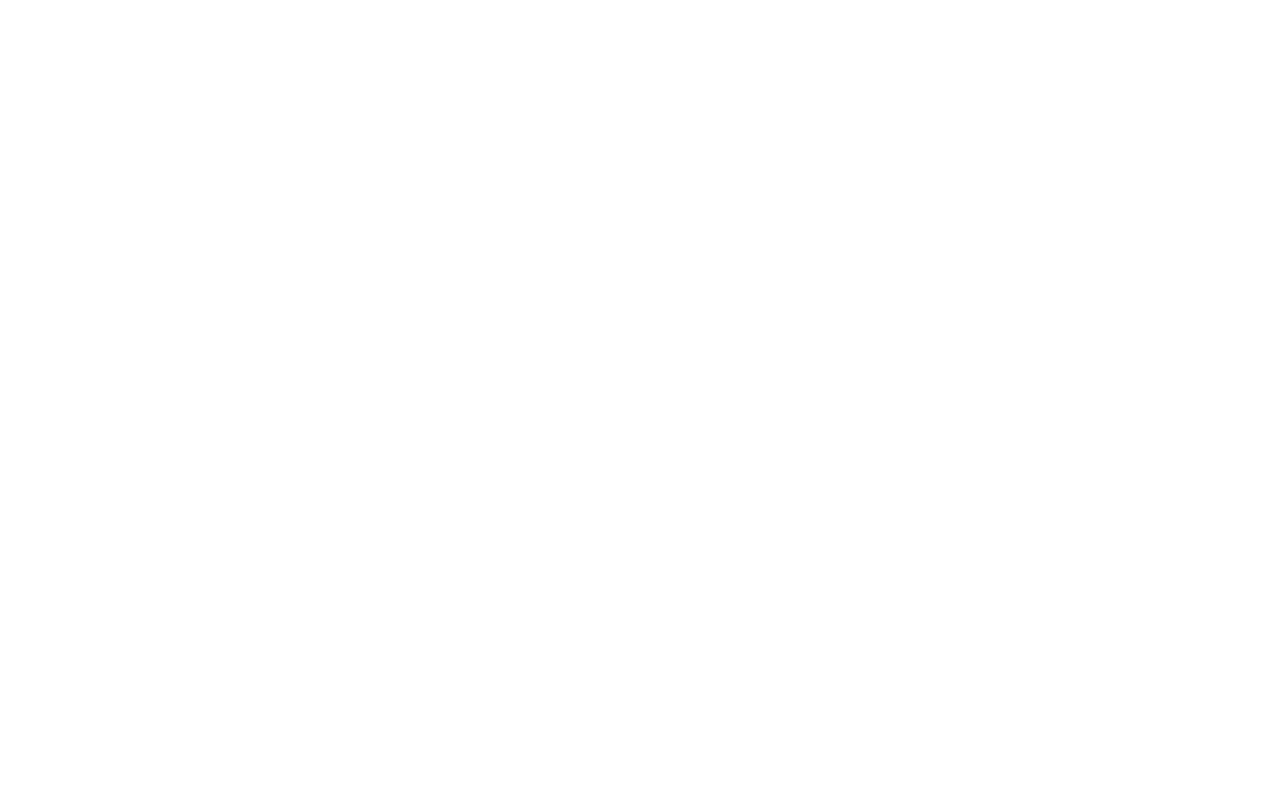
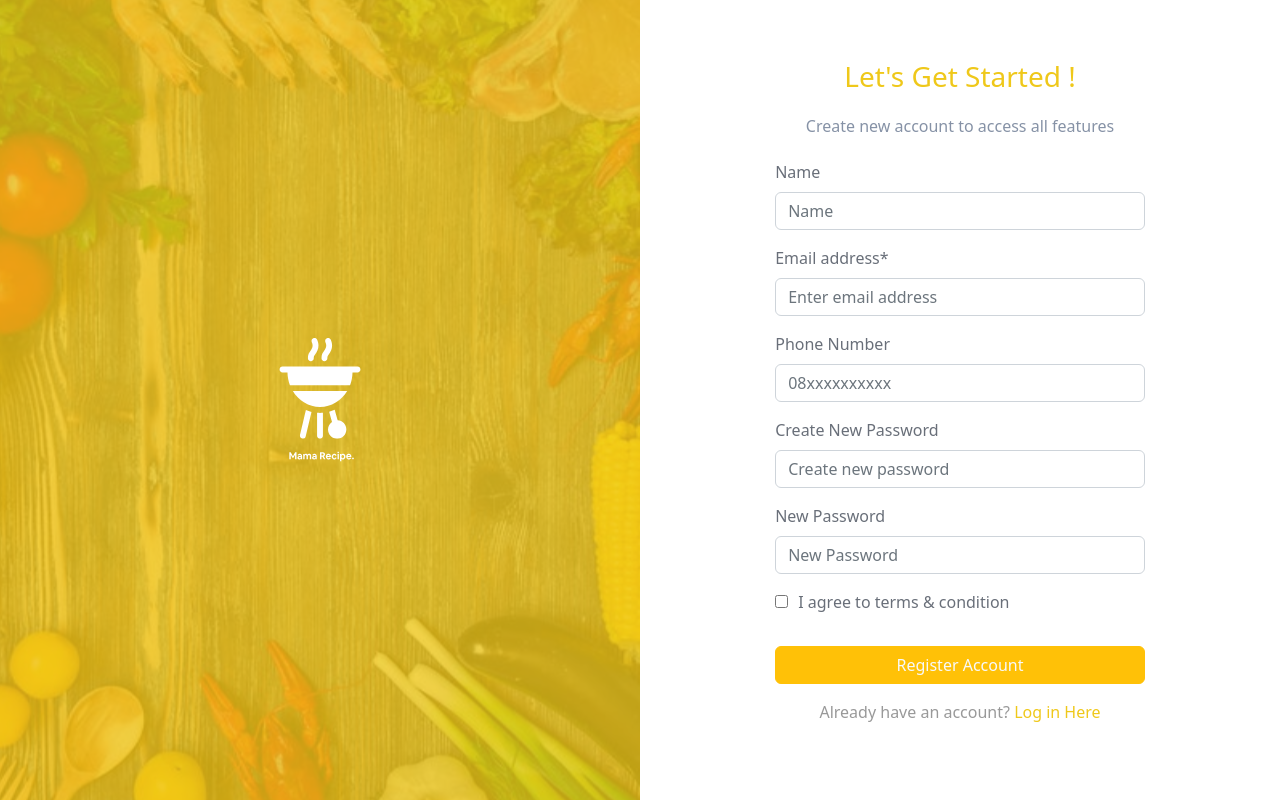
Before and after one commit to 20000710/Recipe-App-Frontend, a React (Create React App) app: page /signup in a window 1280 px wide. Before the commit this address had no page. Built offline with nearby package versions, Linux system fonts and the light colour scheme.

Commit message:
add features register

```diff
--- /dev/null
+++ b/src/pages/auth/register/Register.jsx
@@ -0,0 +1,112 @@
+import React from "react";
+import { Link } from "react-router-dom";
+import IconMasak from "../../../asset/img/wajan.svg";
+import "./register.css";
+
+const Register = () => {
+  return (
+    <div className="container-fluid">
+      <main>
+        <div className="row h">
+          <div className="col-lg-6 a img-bg d-flex justify-content-center align-items-center">
+            <div className="icon-mama">
+              <img src={IconMasak} className="img-fluid" alt="" />
+            </div>
+          </div>
+          {/* form input */}
+          <div className="col-lg-6 d-flex justify-content-center align-items-center">
+            <section className="form-input py-3">
+              <div className="welcome text-center">
+                <h3>Let's Get Started !</h3>
+                <h6 className="my-4">
+                  Create new account to access all features
+                </h6>
+              </div>
+              <form>
+                <div className="name">
+                  <label for="name" className="form-label">
+                    Name
+                  </label>
+                  <input
+                    type="name"
+                    className="form-control"
+                    id="name"
+                    placeholder="Name"
+                  />
+                </div>
+                <div className="email mt-3">
+                  <label for="email" className="form-label">
+                    Email address*
+                  </label>
+                  <input
+                    type="email"
+                    className="form-control"
+                    id="email"
+                    required
+                    placeholder="Enter email address"
+                  />
+                </div>
+                <div className="phone mt-3">
+                  <label for="phone" className="form-label">
+                    Phone Number
+                  </label>
+                  <input
+                    type="text"
+                    className="form-control"
+                    id="phone"
+                    required
+                    placeholder="08xxxxxxxxxx"
+                  />
+                </div>
+                <div className="new-psw mt-3">
+                  <label for="new-psw" className="form-label">
+                    Create New Password
+                  </label>
+                  <input
+                    type="password"
+                    className="form-control"
+                    id="new-psw"
+                    required
+                    placeholder="Create new password"
+                  />
+                </div>
+                <div className="psw mt-3">
+                  <label for="psw" className="form-label">
+                    New Password
+                  </label>
+                  <input
+                    type="text"
+                    className="form-control"
+                    id="phone"
+                    required
+                    placeholder="New Password"
+                  />
+                </div>
+                <div className="my-3">
+                  <input type="checkbox" id="check" />
+                  <label for="check" className="check">
+                    I agree to terms & condition
+                  </label>
+                </div>
+                <button className="btn btn-warning width-btn text-light my-3">
+                  Register Account
+                </button>
+              </form>
+
+              <div className="sign-up d-flex justify-content-center">
+                <p>
+                  Already have an account?{" "}
+                  <Link to="/login" className="login-here">
+                    Log in Here
+                  </Link>
+                </p>
+              </div>
+            </section>
+          </div>
+        </div>
+      </main>
+    </div>
+  );
+};
+
+export default Register;
--- /dev/null
+++ b/src/pages/auth/register/register.css
@@ -0,0 +1,60 @@
+.test {
+  background-color: salmon;
+}
+.h {
+  height: 100vh;
+}
+.a {
+  background-color: #efc81a;
+}
+
+.form-input {
+  width: 60%;
+}
+
+.img-bg {
+  background-image: url(../../../asset/img/Mask\ Group.svg);
+  background-position: center;
+
+  background-size: 100%;
+}
+
+.width-btn {
+  width: 100%;
+  padding: 12px;
+}
+
+h3 {
+  color: #efc81a;
+  font-weight: bold;
+}
+
+p {
+  color: #999999;
+}
+
+h6 {
+  color: #8692a6;
+}
+
+label,
+span {
+  color: #696f79;
+}
+
+.icon-mama {
+  width: 100px;
+}
+.login-here {
+  color: #efc81a !important;
+}
+
+.check {
+  margin-left: 10px;
+}
+
+@media screen and (max-width: 600px) {
+  .form-input {
+    width: 88%;
+  }
+}
--- a/src/routes/index.jsx
+++ b/src/routes/index.jsx
@@ -2,12 +2,14 @@
 import { Fragment } from "react";
 import Login from "../pages/auth/login/Login";
 import { BrowserRouter, Routes, Route, Navigate } from "react-router-dom";
+import Register from "../pages/auth/register/Register";
 
 const Router = () => {
   return (
     <BrowserRouter>
       <Routes>
         <Route path="/login" element={<Login />} />
+        <Route path="/signup" element={<Register />} />
       </Routes>
     </BrowserRouter>
   );
```
